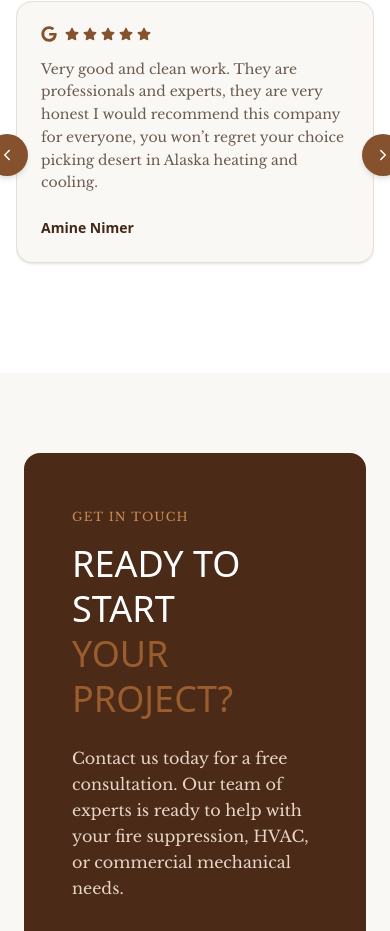
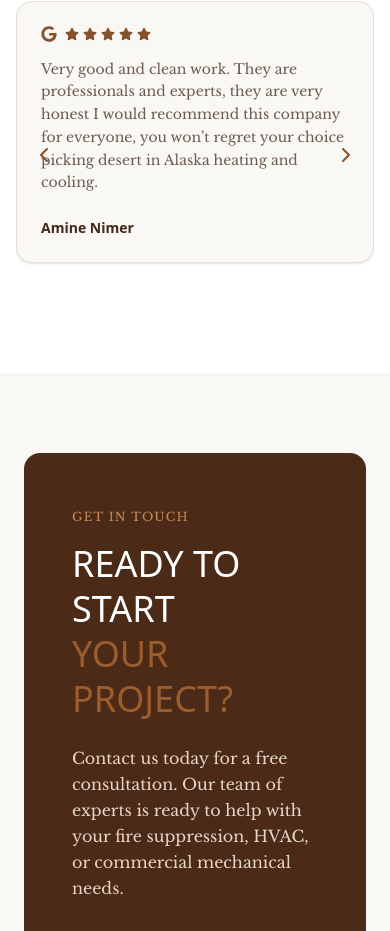
Before and after one commit to compumaxhosting/desert-in-alaska, a Next.js app: page / in a window 390 px wide. Shown: the part 7426-8357 px from the top of the page. Built offline with nearby package versions, Linux system fonts and the light colour scheme.

Commit message:
Refactor carousel navigation buttons in Reviews component for improved styling and responsiveness

```diff
--- a/src/components/Reviews.tsx
+++ b/src/components/Reviews.tsx
@@ -54,13 +54,33 @@ export default function Reviews() {
         {/* CAROUSEL WRAPPER */}
         <div className="mt-14 relative">
           {/* LEFT ARROW */}
-          <button className="review-prev absolute -left-7.5 top-1/2 -translate-y-1/2 z-20 bg-[#86522d] text-white p-3 rounded-full shadow-md hover:bg-[#6f4324]">
-            <ChevronLeft size={18} />
+          <button
+            className="
+    review-prev
+    absolute top-1/2 -translate-y-1/2 z-20
+    left-2 sm:left-3 md:-left-6 lg:-left-10
+    text-[#86522d]
+    p-2
+    hover:scale-110
+    transition
+  "
+          >
+            <ChevronLeft className="w-6 h-6 md:w-7 md:h-7" />
           </button>
 
           {/* RIGHT ARROW */}
-          <button className="review-next absolute -right-7.5 top-1/2 -translate-y-1/2 z-20 bg-[#86522d] text-white p-3 rounded-full shadow-md hover:bg-[#6f4324]">
-            <ChevronRight size={18} />
+          <button
+            className="
+    review-next
+    absolute top-1/2 -translate-y-1/2 z-20
+    right-2 sm:right-3 md:-right-6 lg:-right-10
+    text-[#86522d]
+    p-2
+    hover:scale-110
+    transition
+  "
+          >
+            <ChevronRight className="w-6 h-6 md:w-7 md:h-7" />
           </button>
 
           {/* SWIPER */}
```
